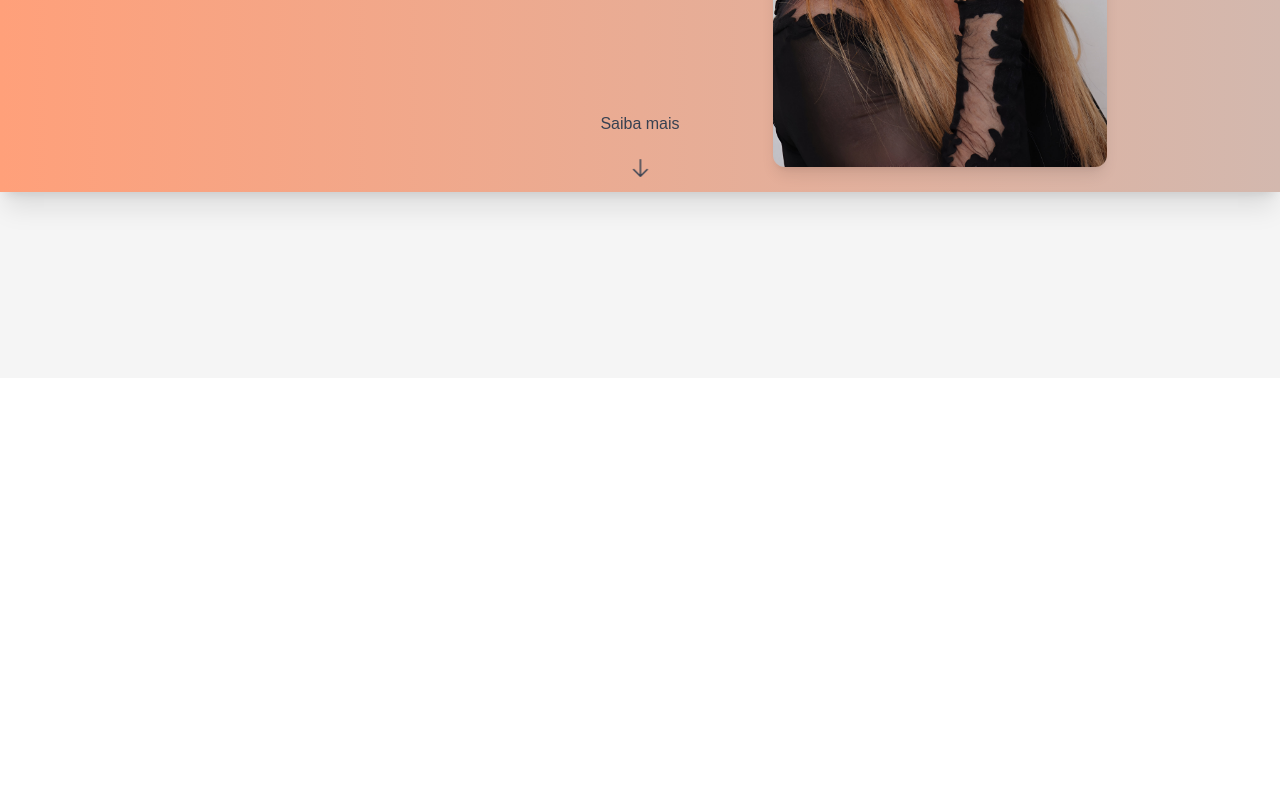
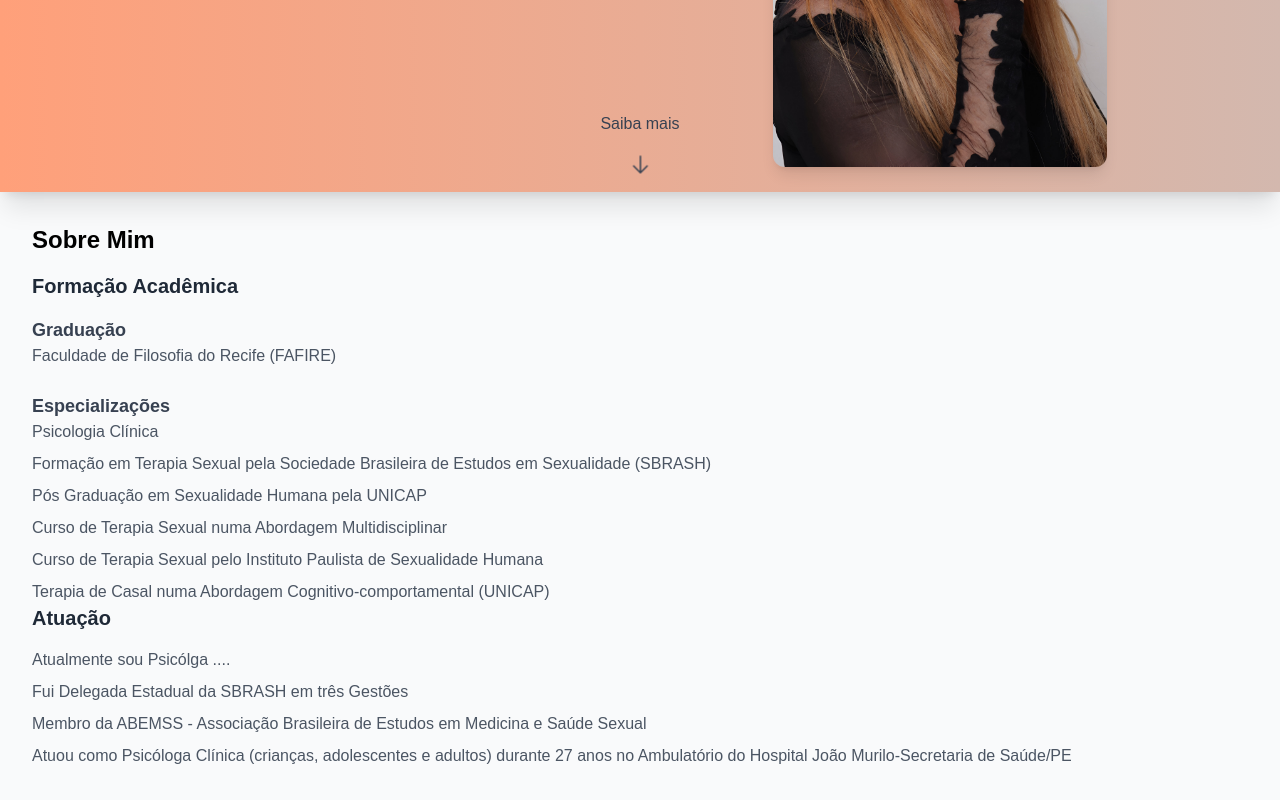
Before and after one commit to DeborahLyra/psychologist-landing-page, a React (Vite) app: page / in a window 1280 px wide. Shown: the part 422-1222 px from the top of the page. Before the commit the page ends 800 px from the top, so only its background shows below. Built offline with nearby package versions, Linux system fonts and the light colour scheme; a web font is replaced by a local one.

Commit message:
added: text about me

```diff
--- a/src/components/Banner/Banner.tsx
+++ b/src/components/Banner/Banner.tsx
@@ -6,10 +6,7 @@ export function Banner() {
         <div className="flex flex-col md:flex-row items-center justify-between h-auto md:h-[550px] bg-gradient-to-r from-salmonLight to-lightBeige p-6 md:p-10 shadow-xl relative">
             <div className="w-full md:w-1/2 text-center md:text-left mb-8 md:mb-0">
                 <h1 className="text-4xl md:text-5xl font-bold text-gray-800 mb-4">Semíramis Prado</h1>
-                <h3 className="text-2xl md:text-3xl text-gray-600 mb-6">CRP 5061</h3>
-                <p className="text-lg text-gray-700 leading-relaxed mb-8">
-                    Psicóloga com vasta experiência...
-                </p>
+                <h3 className="text-2xl md:text-3xl text-gray-600 mb-6">Psicóloga - CRP 02/5061</h3>
             </div>
             <div className="w-full md:w-1/2 flex justify-center mb-8 md:mb-0">
                 <div className="relative">
--- /dev/null
+++ b/src/components/aboutMe/AboutMe.tsx
@@ -0,0 +1,41 @@
+export function AboutMe() {
+    return (
+        <div className="p-8 w-full bg-gray-50">
+            <section className="mb-2">
+                <h2 className="font-bold text-2xl mb-4">Sobre Mim</h2>
+            </section>
+
+            <section>
+                <h3 className="font-bold text-xl text-gray-800 mb-4">Formação Acadêmica</h3>
+                <article className="mb-6">
+                    <h4 className="font-semibold text-lg text-gray-700">Graduação</h4>
+                    <p className="text-gray-600">Faculdade de Filosofia do Recife (FAFIRE)</p>
+                </article>
+
+                <article>
+                    <h4 className="font-semibold text-lg text-gray-700">Especializações</h4>
+                    <ul className="list-inside text-gray-600 space-y-2">
+                        <li>Psicologia Clínica</li>
+                        <li>Formação em Terapia Sexual pela Sociedade Brasileira de Estudos em Sexualidade (SBRASH)</li>
+                        <li>Pós Graduação em Sexualidade Humana pela UNICAP</li>
+                        <li>Curso de Terapia Sexual numa Abordagem Multidisciplinar</li>
+                        <li>Curso de Terapia Sexual pelo Instituto Paulista de Sexualidade Humana</li>
+                        <li>Terapia de Casal numa Abordagem Cognitivo-comportamental (UNICAP)</li>
+                    </ul>
+                </article>
+            </section>
+            <section>
+                <h3 className="font-bold text-xl text-gray-800 mb-4">Atuação</h3>
+                <article>
+                    <ul className="list-inside text-gray-600 space-y-2">
+                        <li>Atualmente sou Psicólga ....</li>
+                        <li>Fui Delegada Estadual da SBRASH em três Gestões</li>
+                        <li>Membro da ABEMSS - Associação Brasileira de Estudos em Medicina e Saúde Sexual</li>
+                        <li>Atuou como Psicóloga Clínica (crianças, adolescentes e adultos) durante 27 anos no Ambulatório do Hospital João Murilo-Secretaria de Saúde/PE</li>
+
+                    </ul>
+                </article>
+            </section>
+        </div>
+    );
+}
--- a/src/pages/HomePage.tsx
+++ b/src/pages/HomePage.tsx
@@ -1,3 +1,4 @@
+import { AboutMe } from "../components/aboutMe/AboutMe";
 import { Banner } from "../components/Banner/Banner";
 import { Navbar } from "../components/Navbar/Navbar";
 
@@ -6,6 +7,7 @@ export function HomePage() {
     <div className="bg-offWhite h-screen">
       <Navbar/>
       <Banner/>
+      <AboutMe/>
     </div>
   )
 }
```
